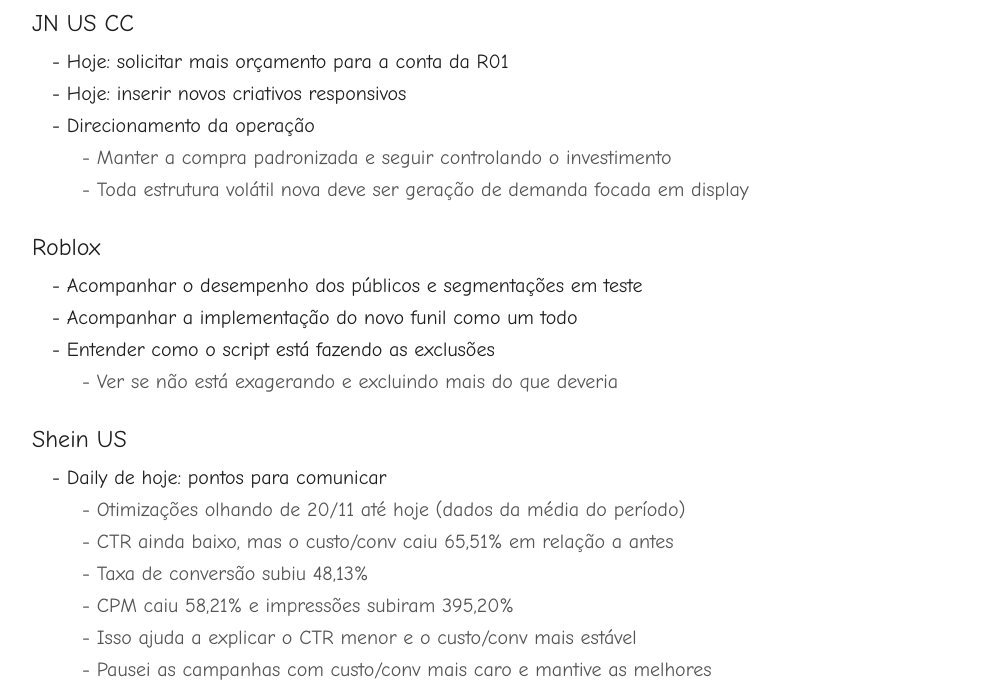
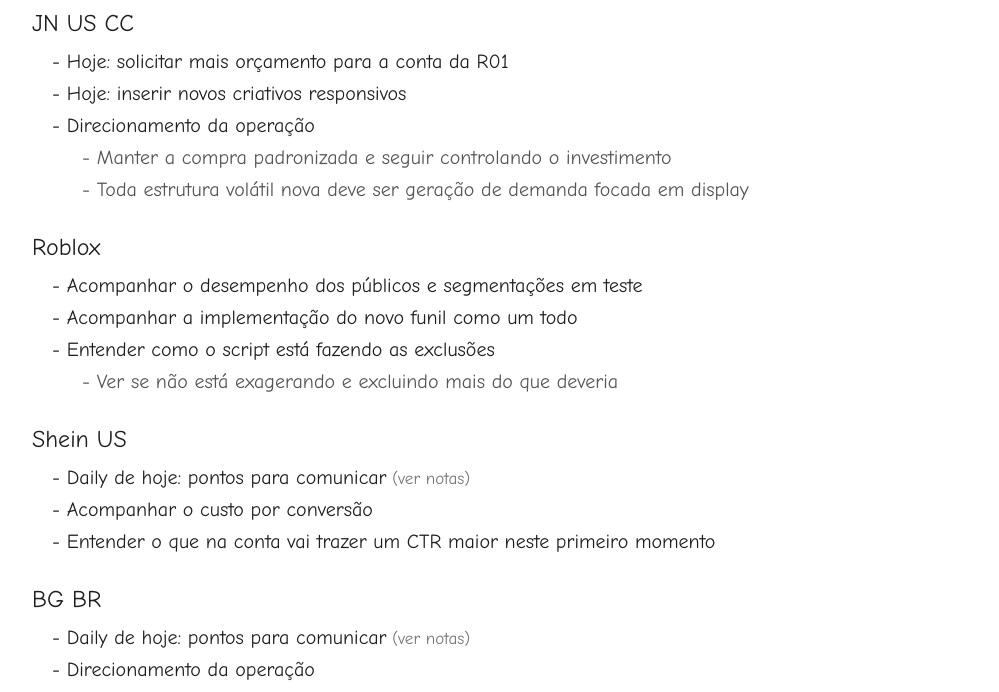
Before and after one commit to gabrielaacristofolini-hue/notas-spun, a plain HTML site: page index.html in a window 1280 px wide. Shown: the part 108-800 px from the top of the page, without its empty margins (140-1139 px from the left). Drawn offline with Linux system fonts and the light colour scheme; a web font is replaced by a local one.

Commit message:
Notas da daily recolhidas, abrem com um clique
Co-Authored-By: Claude Opus 5.5 <noreply@anthropic.com>

```diff
--- a/index.html
+++ b/index.html
@@ -52,6 +52,14 @@
   ul.detalhes { padding-left: 30px; color: var(--detalhe); }
   .vazio { color: var(--suave); }
 
+  /* Notas recolhidas: só o título aparece, os detalhes abrem com um clique. */
+  li.recolhido::before { content: none; }
+  li.recolhido summary { cursor: pointer; list-style: none; }
+  li.recolhido summary::-webkit-details-marker { display: none; }
+  li.recolhido summary::before { content: "- "; }
+  li.recolhido summary::after { content: " (ver notas)"; color: var(--suave); font-size: 17px; }
+  li.recolhido details[open] summary::after { content: " (esconder)"; }
+
   @media (max-width: 600px) {
     .pagina { padding: 28px 16px 40px; }
     body { font-size: 18px; }
@@ -90,12 +98,19 @@
       const ul = el("ul");
       if (!op.tarefas.length) ul.append(el("li", "vazio", "Sem tarefas abertas"));
       op.tarefas.forEach(item => {
-        const [titulo, detalhes] = typeof item === "string" ? [item, []] : item;
-        const li = el("li", "", titulo);
-        if (detalhes.length) {
-          const sub = el("ul", "detalhes");
-          detalhes.forEach(linha => sub.append(el("li", "", linha)));
-          li.append(sub);
+        // Item: "texto" ou ["Título", [linhas]]; um terceiro valor "recolhido" esconde as linhas até o clique.
+        const [titulo, detalhes, modo] = typeof item === "string" ? [item, []] : item;
+        const sub = el("ul", "detalhes");
+        detalhes.forEach(linha => sub.append(el("li", "", linha)));
+        let li;
+        if (modo === "recolhido") {
+          li = el("li", "recolhido");
+          const caixa = el("details");
+          caixa.append(el("summary", "", titulo), sub);
+          li.append(caixa);
+        } else {
+          li = el("li", "", titulo);
+          if (detalhes.length) li.append(sub);
         }
         ul.append(li);
       });
--- a/notas.json
+++ b/notas.json
@@ -37,7 +37,7 @@
           "Ela gastou um pouco melhor ontem",
           "Próximo passo: esticar verticalmente as campanhas que mantive",
           "Dentro do limite, para ter mais conversões"
-        ]],
+        ], "recolhido"],
         "Acompanhar o custo por conversão",
         "Entender o que na conta vai trazer um CTR maior neste primeiro momento"
       ]
@@ -60,7 +60,7 @@
           "Desativei esse recurso para a campanha não criar outros",
           "Alguns responsivos limitados por design enganoso, por 1 ou 2 imagens",
           "Ainda vou remover essas imagens"
-        ]],
+        ], "recolhido"],
         ["Direcionamento da operação", [
           "Gastar mais e converter mais"
         ]],
@@ -86,7 +86,7 @@
           "Custo/conv parecido: R$ 0,54 no estático e de R$ 0,37 a R$ 0,71 nos vídeos",
           "O estático está no grupo segmentado por palavras (vale de gas)",
           "Depois: comentar que a campanha não atribui o gasto às palavras específicas"
-        ]],
+        ], "recolhido"],
         ["Direcionamento da operação", [
           "Converter mais"
         ]],
```
